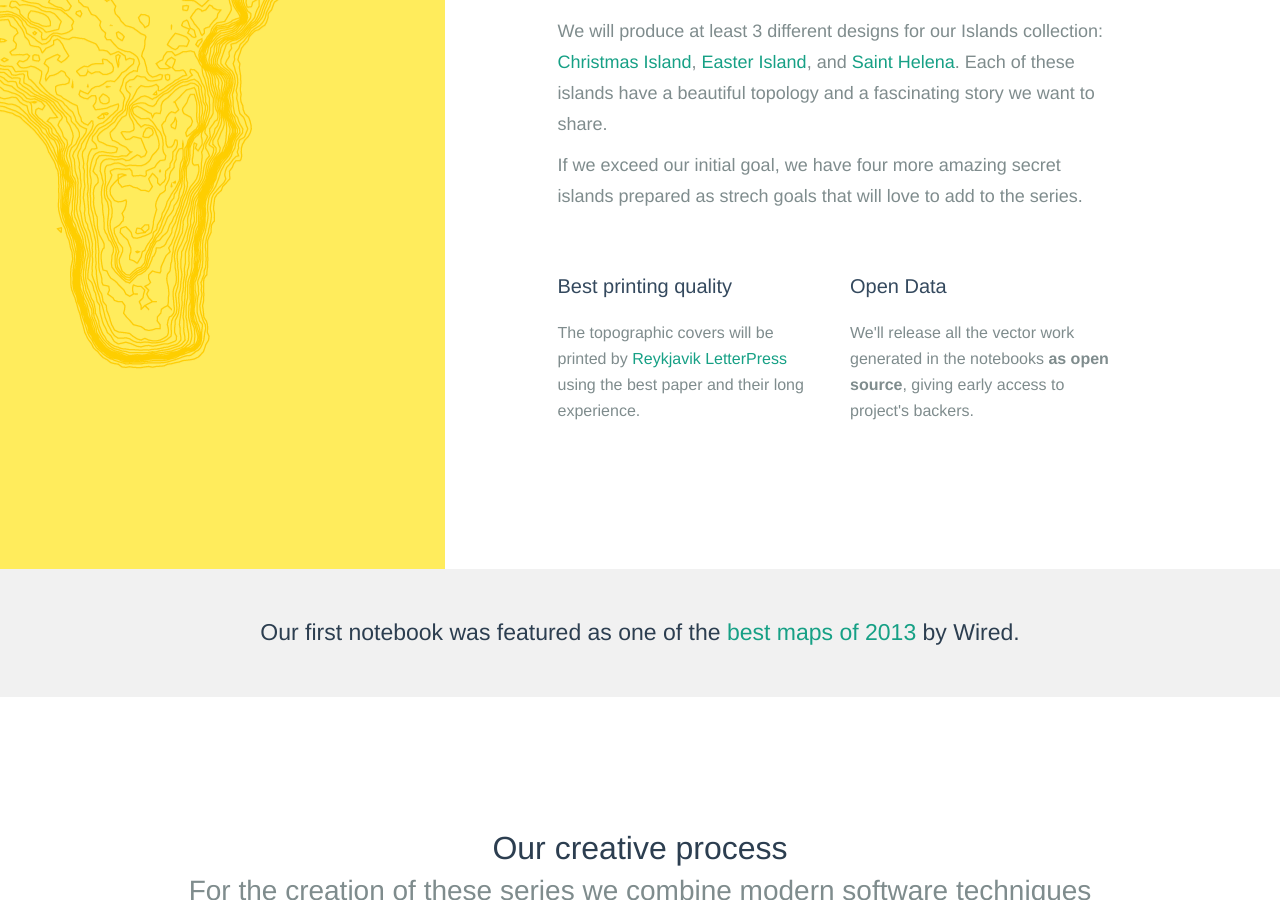
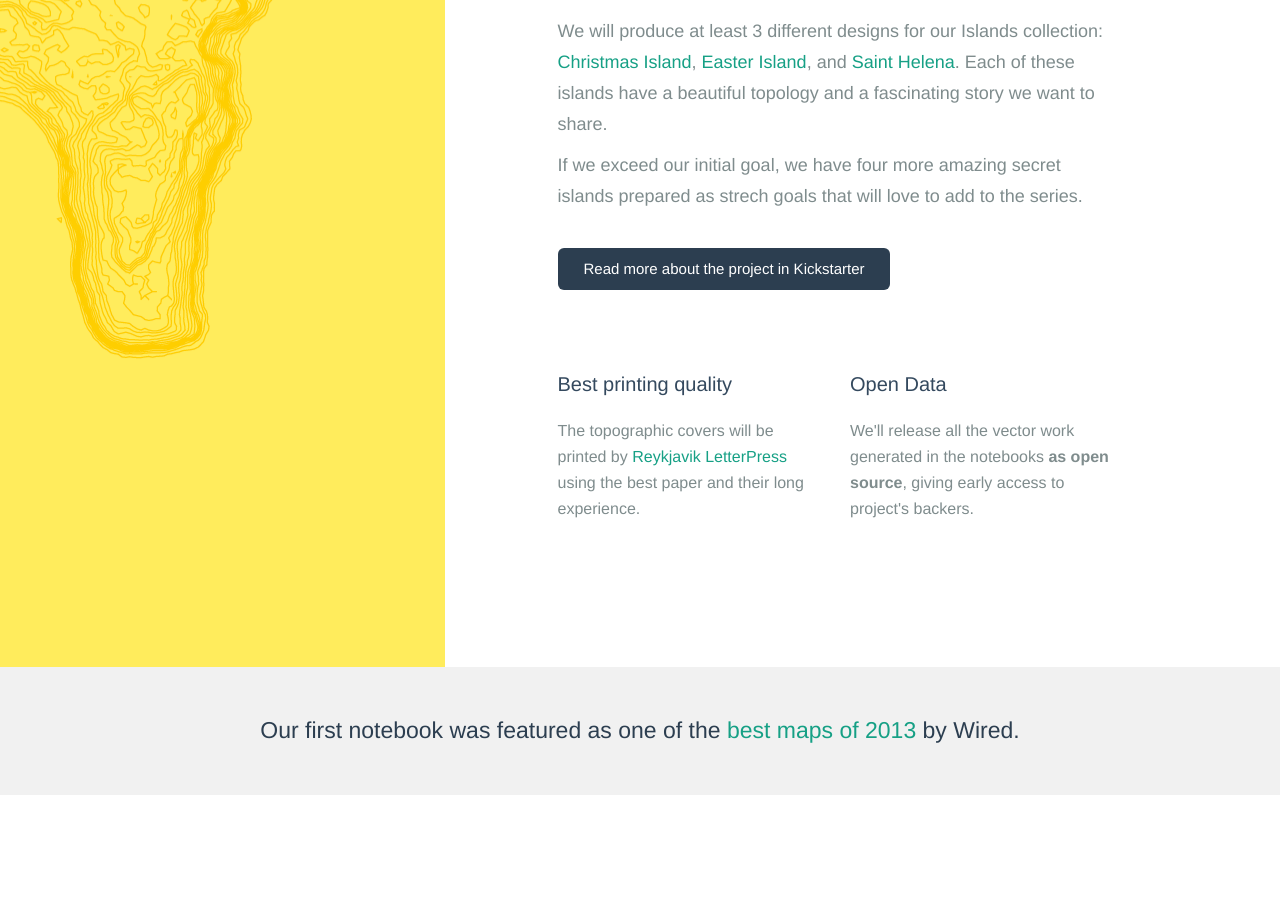
Before and after one commit to joinanalog/joinanalog.github.com, a Jekyll site: the page built from index.html, in a window 1280 px wide and 900 px high, scrolled down 2601 px. Built offline with Jekyll 4.4.1, drawn with Linux system fonts in a browser that asks for light colours.

Commit message:
Updated bg and added link.

```diff
--- a/_includes/latlon-islands/intro.html
+++ b/_includes/latlon-islands/intro.html
@@ -26,9 +26,9 @@
         <p>
           If we exceed our initial goal, we have four more amazing secret islands prepared as strech goals that will love to add to the series.
         </p>
-        {% comment %}
-         <a href="https://www.kickstarter.com/projects/joinanalog/1830613242" class="btn btn-inverse">Read more about the project</a>
-        {% endcomment%}
+        <p style="margin-top:2em">
+          <a href="https://www.kickstarter.com/projects/joinanalog/latlon-notebooks-islands" class="btn btn-inverse">Read more about the project in Kickstarter</a>
+        </p>
         <div class="row columns">
           <div class="col-sm-6">
             <h3>Best printing quality</h3>
```
Also changed, not shown: assets/images/latlon-islands/series_main_bg.jpg.
